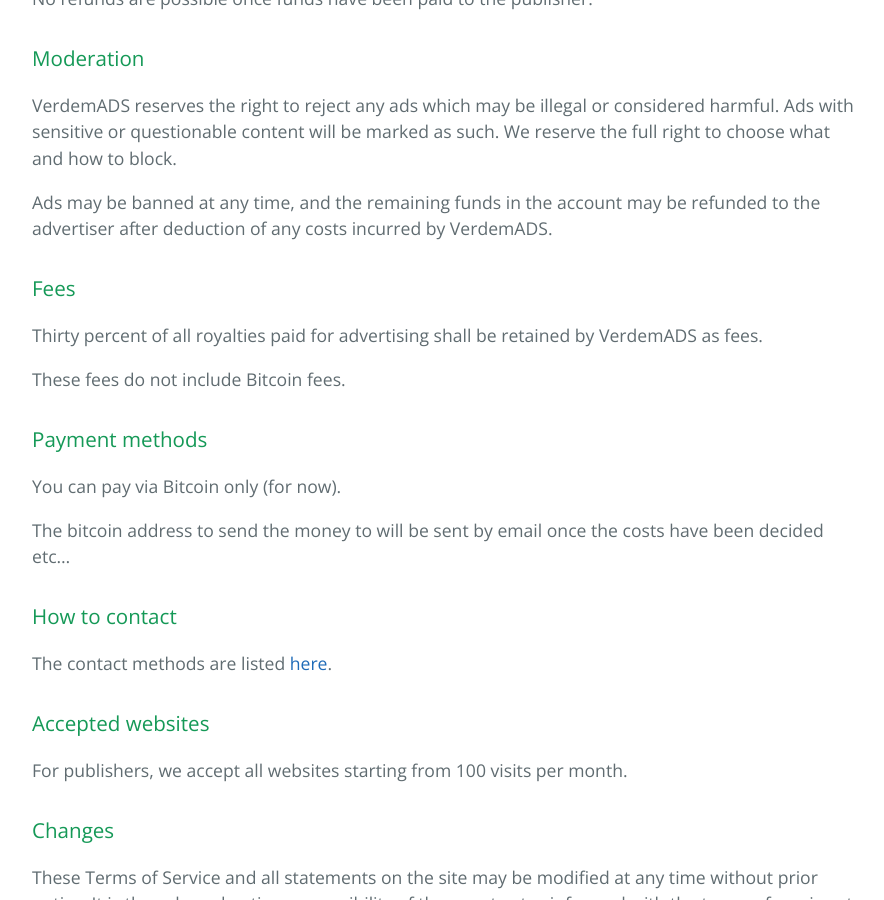
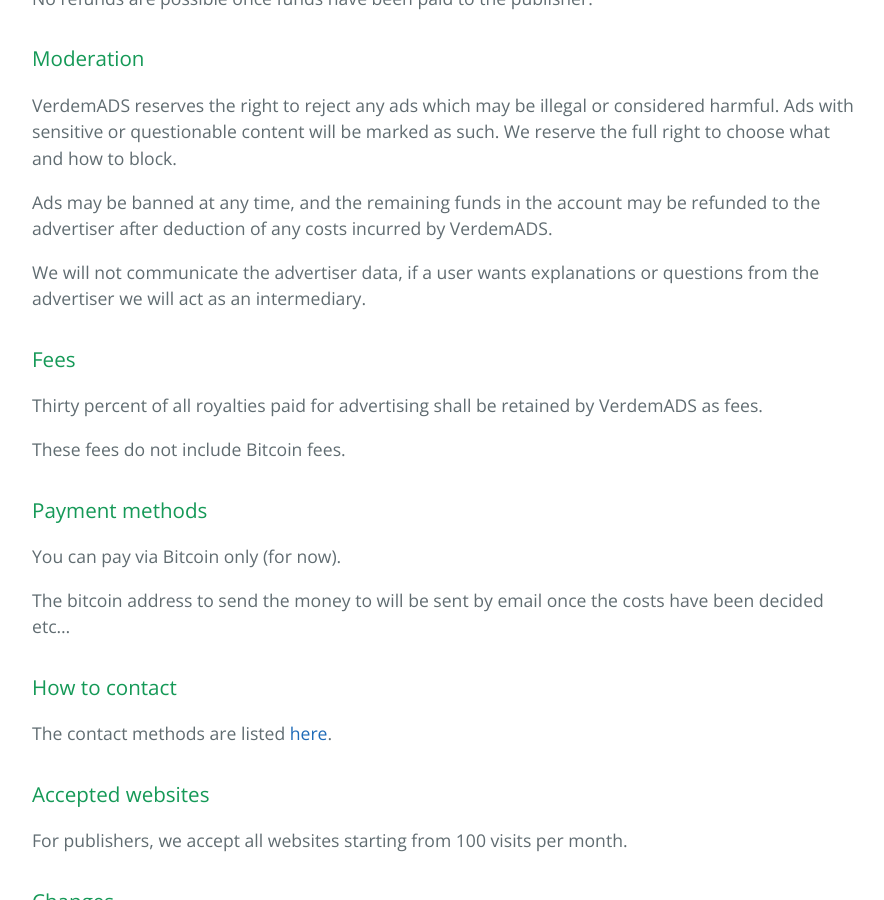
Before and after one commit to Verdem-crypto/verdem-crypto.github.io, a Jekyll site: the page built from verdemads.md, in a window 1280 px wide and 900 px high, scrolled down 1749 px. Shown: the whole window, without its empty margins (192-1076 px from the left). Built offline with Jekyll 4.4.1, drawn with Linux system fonts in a browser that asks for light colours; our own code applies the rules of GitHub Pages for plain Markdown files; the repository's description, which GitHub fills in, is left out.

Commit message:
Update verdemads.md

```diff
--- a/verdemads.md
+++ b/verdemads.md
@@ -45,6 +45,8 @@
 
 Ads may be banned at any time, and the remaining funds in the account may be refunded to the advertiser after deduction of any costs incurred by VerdemADS.
 
+We will not communicate the advertiser data, if a user wants explanations or questions from the advertiser we will act as an intermediary.
+
 ### Fees
 
 Thirty percent of all royalties paid for advertising shall be retained by VerdemADS as fees.
```
